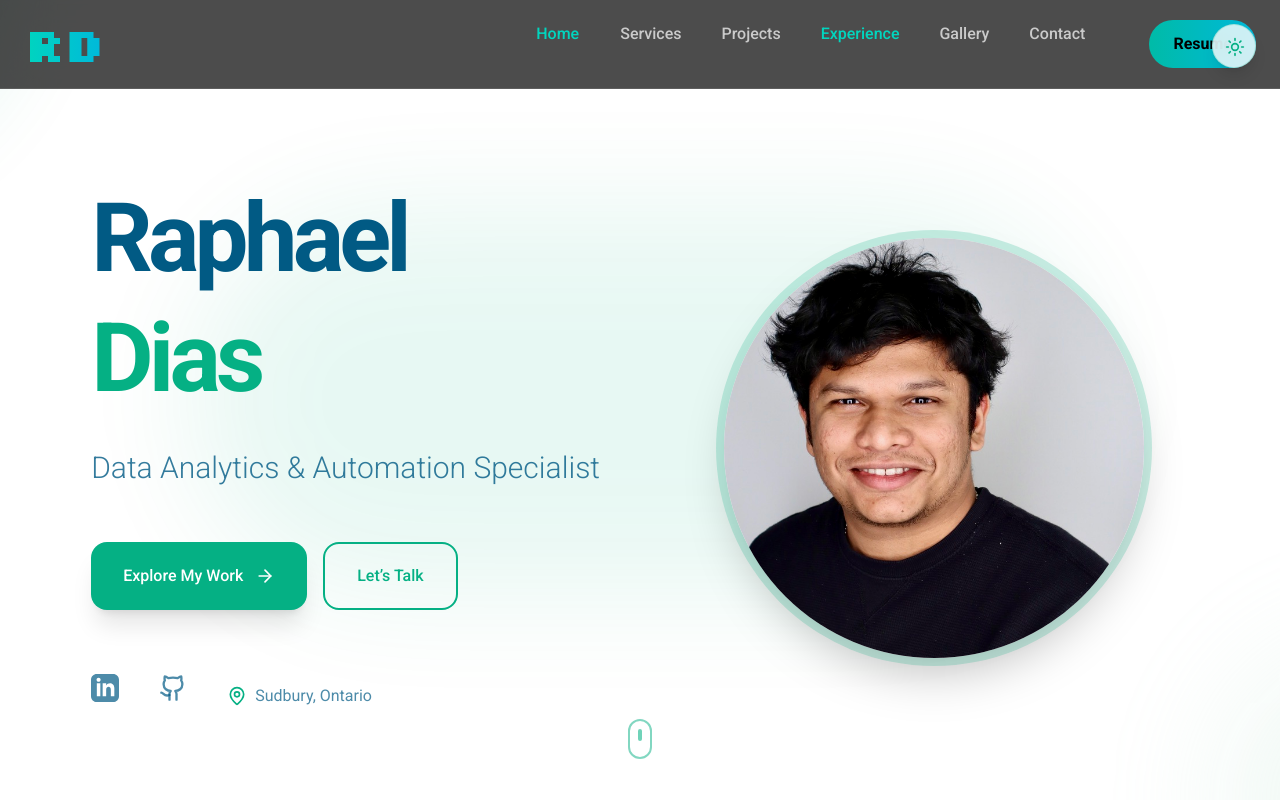
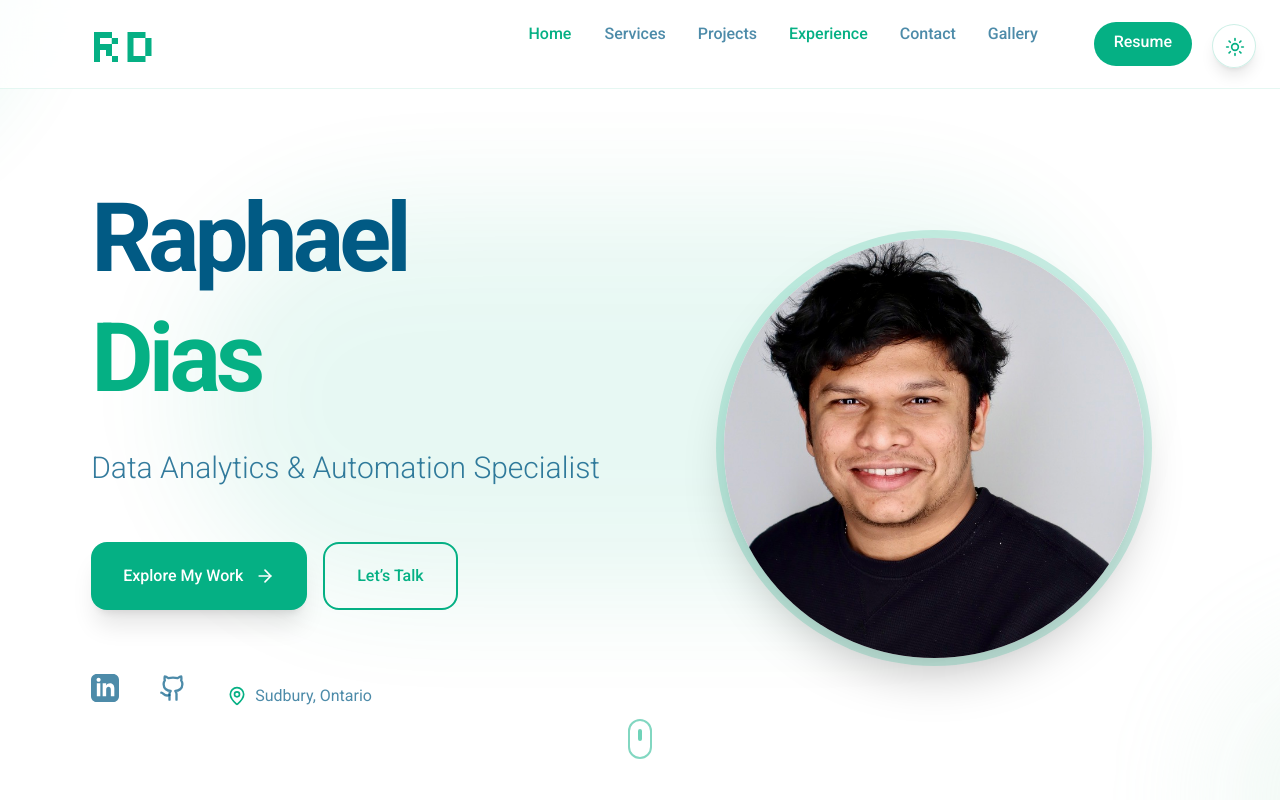
Before and after one commit to raphaelbdias/portfolio, a Next.js app: page / in a window 1280 px wide. Shown: the top 800 px of the page. Built offline with nearby package versions, Linux system fonts and the light colour scheme.

Commit message:
navbar update

```diff
--- a/app/components/Navbar.tsx
+++ b/app/components/Navbar.tsx
@@ -4,59 +4,43 @@
 import Link from "next/link";
 import { usePathname } from "next/navigation";
 import { Menu, X } from "lucide-react";
-import { useState, useEffect } from "react";
+import { useState } from "react";
 
 const navItems = [
   { name: "Home", href: "/" },
   { name: "Services", href: "/services" },
   { name: "Projects", href: "/projects" },
   { name: "Experience", href: "#experience" },
+  { name: "Contact", href: "/contact" },
   { name: "Gallery", href: "/gallery" },
-  { name: "Contact", href: "/contact" },
 ];
 
 export default function Navbar() {
   const pathname = usePathname();
   const [mobileOpen, setMobileOpen] = useState(false);
 
-  // Prevent scroll when mobile menu is open
-  useEffect(() => {
-    if (mobileOpen) {
-      document.body.style.overflow = "hidden";
-    } else {
-      document.body.style.overflow = "unset";
-    }
-    return () => {
-      document.body.style.overflow = "unset";
-    };
-  }, [mobileOpen]);
-
-  const closeMenu = () => setMobileOpen(false);
-
   return (
-    <>
-      <header className="fixed top-0 left-0 right-0 z-50 border-b border-white/10 bg-black/70 backdrop-blur-xl">
-        <nav className="max-w-7xl mx-auto px-6 py-5 flex items-center justify-between">
+    <header className="fixed top-0 left-0 right-0 z-50 border-b border-primary/10 bg-background/80 backdrop-blur-lg">
+      <nav className="max-w-6xl mx-auto px-6 py-5 flex items-center justify-between">
         {/* Logo */}
         <Link
           href="/"
-            onClick={closeMenu}
-            className="text-4xl md:text-5xl font-bold tracking-tighter bg-gradient-to-r from-teal-400 to-cyan-500 bg-clip-text text-transparent hover:opacity-80 transition"
+          className="text-4xl md:text-5xl tracking-tighter text-primary hover:text-primary/80 transition"
           style={{ fontFamily: "'Silkscreen', monospace" }}
         >
           RD
         </Link>
 
         {/* Desktop Menu */}
-          <div className="hidden md:flex items-center gap-10">
+        <div className="hidden md:flex items-center gap-8">
           {navItems.map((item) => (
             <Link
               key={item.name}
               href={item.href}
-                className={`font-medium transition-all hover:text-teal-400 ${
+              className={`font-medium transition-colors hover:text-primary ${
                 pathname === item.href || (item.href === "#experience" && pathname === "/")
-                    ? "text-teal-400"
-                    : "text-white/70"
+                  ? "text-primary"
+                  : "text-foreground/70"
               }`}
             >
               {item.name}
@@ -65,43 +49,31 @@ export default function Navbar() {
           <a
             href="/Raphael-Dias-Resume.pdf"
             download
-              className="ml-6 px-6 py-3 rounded-full bg-gradient-to-r from-teal-500 to-cyan-500 text-black font-semibold hover:scale-105 transition transform"
+            className="ml-6 px-5 py-2 rounded-full bg-primary text-background font-medium hover:bg-primary/90 transition"
           >
             Resume
           </a>
         </div>
 
-          {/* Mobile Hamburger */}
+        {/* Mobile Toggle */}
         <button
           onClick={() => setMobileOpen(!mobileOpen)}
-            className="md:hidden text-white p-2 -mr-2"
-            aria-label="Toggle menu"
+          className="md:hidden text-primary"
         >
-            {mobileOpen ? <X className="w-7 h-7" /> : <Menu className="w-7 h-7" />}
+          {mobileOpen ? <X className="w-6 h-6" /> : <Menu className="w-6 h-6" />}
         </button>
       </nav>
-      </header>
 
-      {/* Mobile Menu Overlay — Full Screen, Smooth Slide */}
+      {/* Mobile Menu */}
       {mobileOpen && (
-        <>
-          {/* Backdrop */}
-          <div
-            className="fixed inset-0 bg-black/60 backdrop-blur-sm z-40 md:hidden"
-            onClick={closeMenu}
-          />
-
-          {/* Menu Panel */}
-          <div className="fixed inset-x-0 top-0 z-50 md:hidden animate-in slide-in-from-top duration-300">
-            <div className="bg-black/95 backdrop-blur-2xl border-b border-white/10 h-screen pt-24 px-8">
-              <div className="space-y-8">
-                {navItems.map((item, i) => (
+        <div className="md:hidden border-t border-primary/10 bg-background/95 backdrop-blur-lg">
+          <div className="px-6 py-8 space-y-6">
+            {navItems.map((item) => (
               <Link
                 key={item.name}
                 href={item.href}
-                    onClick={closeMenu}
-                    className="block text-3xl font-medium text-white/80 hover:text-teal-400 transition transform hover:translate-x-2"
-                    style={{ animation: `fadeInUp 0.4s ease-out forwards ${i * 0.05}s` }}
+                onClick={() => setMobileOpen(false)}
+                className="block text-xl font-medium text-foreground/80 hover:text-primary transition"
               >
                 {item.name}
               </Link>
@@ -109,30 +81,13 @@ export default function Navbar() {
             <a
               href="/Raphael-Dias-Resume.pdf"
               download
-                  onClick={closeMenu}
-                  className="block w-full text-center py-5 rounded-2xl bg-gradient-to-r from-teal-500 to-cyan-500 text-black text-xl font-bold hover:scale-105 transition transform"
+              className="block w-full text-center py-3 rounded-full bg-primary text-background font-medium"
             >
               Download Resume
             </a>
           </div>
         </div>
-          </div>
-        </>
       )}
-
-      {/* Tiny CSS animations */}
-      <style jsx global>{`
-        @keyframes fadeInUp {
-          from {
-            opacity: 0;
-            transform: translateY(20px);
-          }
-          to {
-            opacity: 1;
-            transform: translateY(0);
-          }
-        }
-      `}</style>
-    </>
+    </header>
   );
 }
```
Lines whose indentation alone changed are shown as unchanged.
